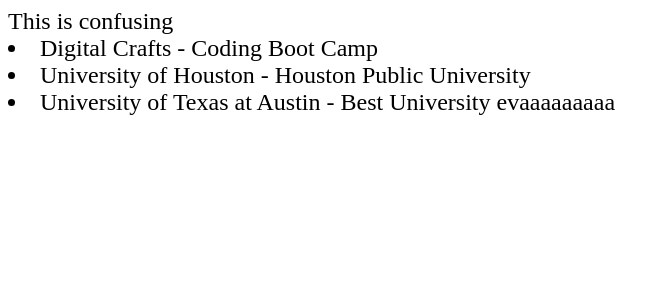
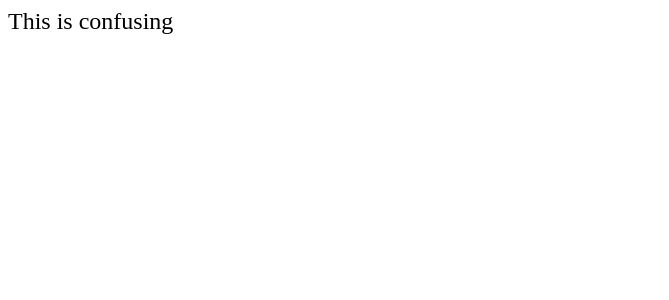
Before and after one commit to dhull33/react-practice, a React (Create React App) app: page / in a window 1280 px wide. Shown: the top 300 px of the page, without its empty margins (0-669 px from the left). Built offline with nearby package versions, Linux system fonts and the light colour scheme.

Commit message:
Set state for App

```diff
--- a/src/components/Projects.js
+++ b/src/components/Projects.js
@@ -24,7 +24,7 @@
         return (
             <div>
                 This is confusing <br></br>
-                {projectItems}
+
             </div>
         );
     }
```
